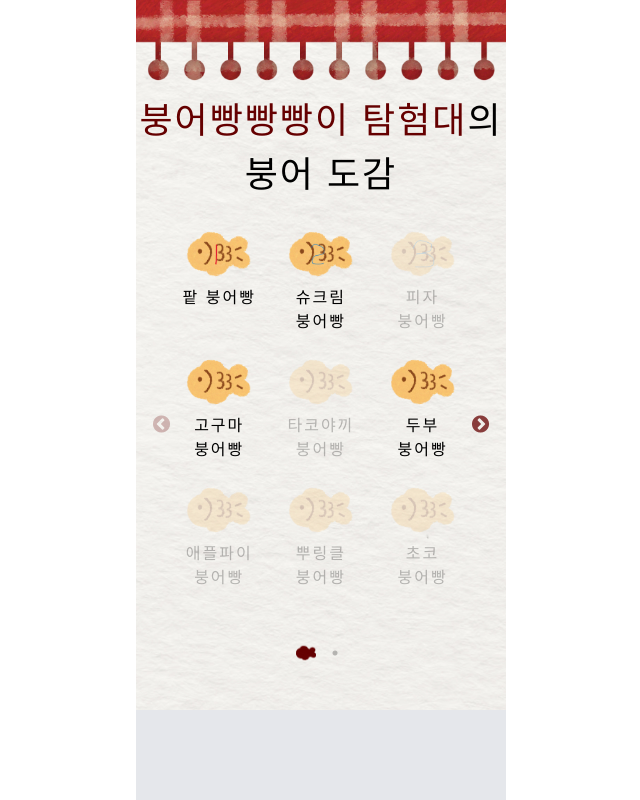
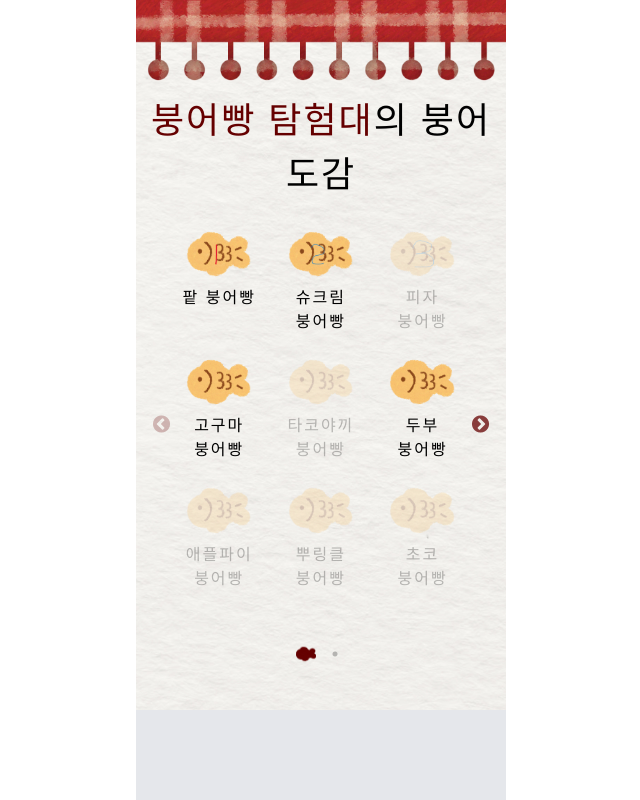
Before and after one commit to fish-crew/fish-bun-frontend, a React (Create React App) app: page /bookPage in a window 1280 px wide. Shown: the whole page, without its empty margins (319-959 px from the left). Built offline with nearby package versions, Linux system fonts and the light colour scheme; a web font is replaced by a local one.

Commit message:
[design] 사이즈 수정

```diff
--- a/src/pages/book/BookPage.js
+++ b/src/pages/book/BookPage.js
@@ -73,7 +73,7 @@ function BookPage() {
 
   const colctedFish = [1, 2, 4, 6, 10]; // 수집된 붕어빵 ID
 
-  const nickname = "붕어빵빵빵이 탐험대";
+  const nickname = "붕어빵 탐험대";
 
   // 붕어빵 데이터를 9개씩 나누기
   const chunkedFlavors = [];
@@ -82,7 +82,7 @@ function BookPage() {
   }
 
   return (
-    <div className="w-full h-full flex flex-col">
+    <div className="w-full flex-grow flex flex-col">
       {/* 상단 이미지 */}
       <div className="w-full h-max">
         <img src={paperOnCheckT} alt="상단 배너" />
@@ -120,7 +120,7 @@ function BookPage() {
                         <img
                           src={require(`../../assets/flavorIcons/${fish.id}.png`)}
                           alt={fish.flavor}
-                          className="h-16 w-16"
+                          className="w-[75%] aspect-[1/1]"
                         />
                         <span>{fish.flavor}</span>
                       </div>
```
